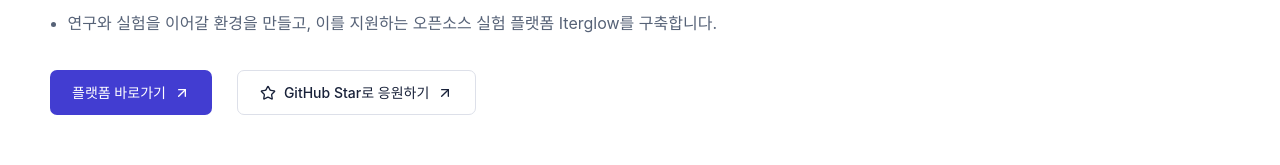
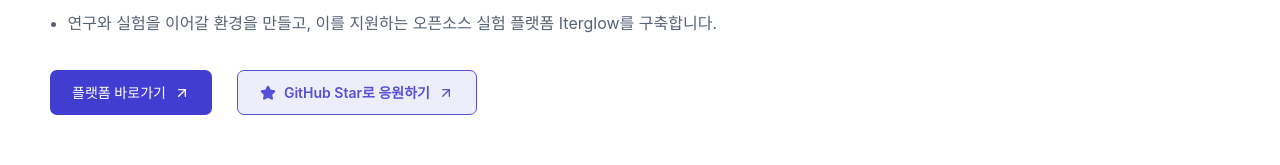
Before and after one commit to Pseudo-Lab/experiment-platform-pseudolab, a React (Vite) app: page / in a window 1280 px wide. Shown: the part 349-514 px from the top of the page. Built offline with nearby package versions, Linux system fonts and the light colour scheme; no server answers.

Commit message:
Give hero GitHub Star button stronger visual emphasis

```diff
--- a/src/main.jsx
+++ b/src/main.jsx
@@ -368,7 +368,7 @@ function App() {
           <ul className="hero-intro">{t.intro.map(item => <li key={item}>{item}</li>)}</ul>
           <div className="hero-actions">
             <Button asChild size="lg"><a href={urls.service} target="_blank" rel="noopener noreferrer">{t.service}<ArrowUpRight size={17} aria-hidden="true"/></a></Button>
-            <Button asChild size="lg" variant="outline"><a href={urls.repo} target="_blank" rel="noopener noreferrer" aria-label={t.githubStarLabel}><Star size={17} aria-hidden="true"/>{t.githubStar}<ArrowUpRight size={17} aria-hidden="true"/></a></Button>
+            <Button asChild size="lg" variant="outline" className="hero-star"><a href={urls.repo} target="_blank" rel="noopener noreferrer" aria-label={t.githubStarLabel}><Star size={17} aria-hidden="true"/>{t.githubStar}<ArrowUpRight size={17} aria-hidden="true"/></a></Button>
           </div>
         </div>
       </section>
--- a/src/style.css
+++ b/src/style.css
@@ -204,6 +204,17 @@ html[data-theme="dark"],
 
 /* Initiative overview: purpose, activities, evidence, people, and next steps. */
 .initiative-hero { display: block; padding-block: 88px 80px; }
+.hero-actions .hero-star {
+  color: var(--purple);
+  background: color-mix(in srgb, var(--purple) 10%, hsl(var(--background)));
+  border-color: var(--purple);
+  font-weight: 600;
+}
+.hero-actions .hero-star:hover {
+  background: color-mix(in srgb, var(--purple) 16%, hsl(var(--background)));
+}
+.hero-actions .hero-star:focus-visible { outline: 3px solid var(--purple); outline-offset: 3px; }
+.hero-actions .hero-star > svg:first-child { fill: currentColor; }
 .initiative-hero h1 { max-width: 1100px; margin-top: 0; font-size: clamp(32px, 3.7vw, 52px); line-height: 1.35; letter-spacing: -.03em; }
 .initiative-hero .hero-copy > .hero-intro { max-width: 760px; margin-top: 26px; font-size: 16px; }
 .section-lead { max-width: 760px; margin-top: 16px; font-size: 16px; color: var(--muted); }
```
